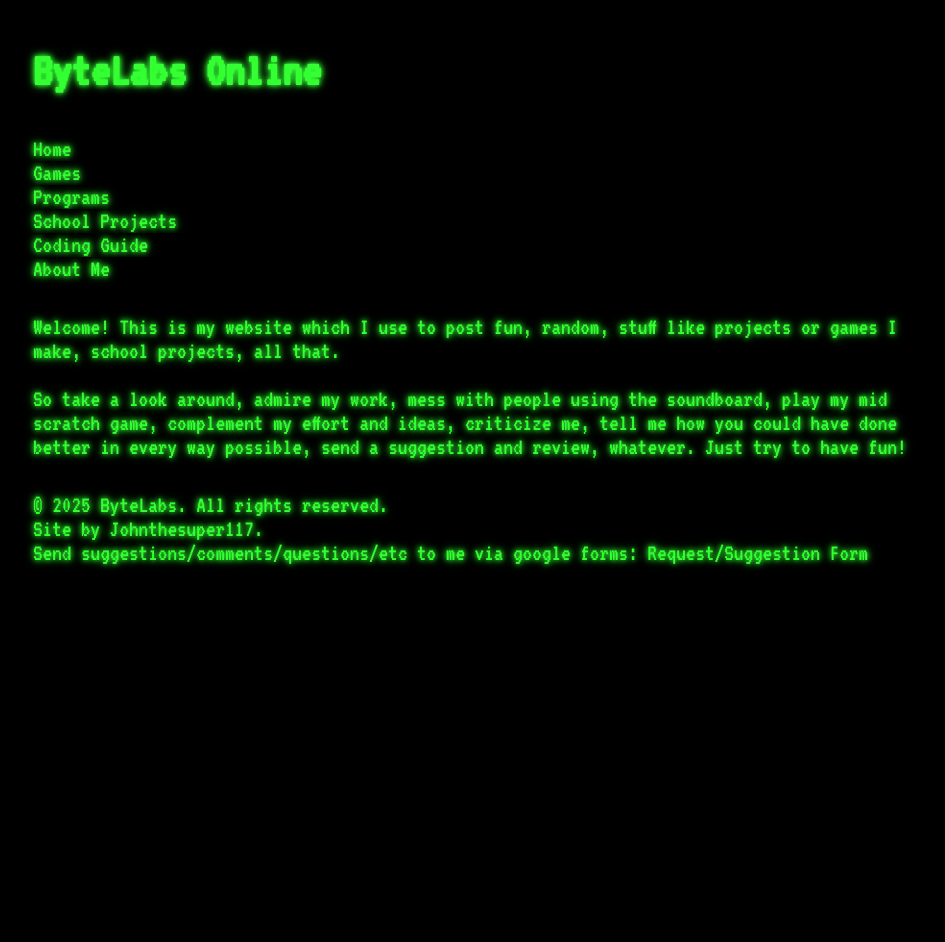
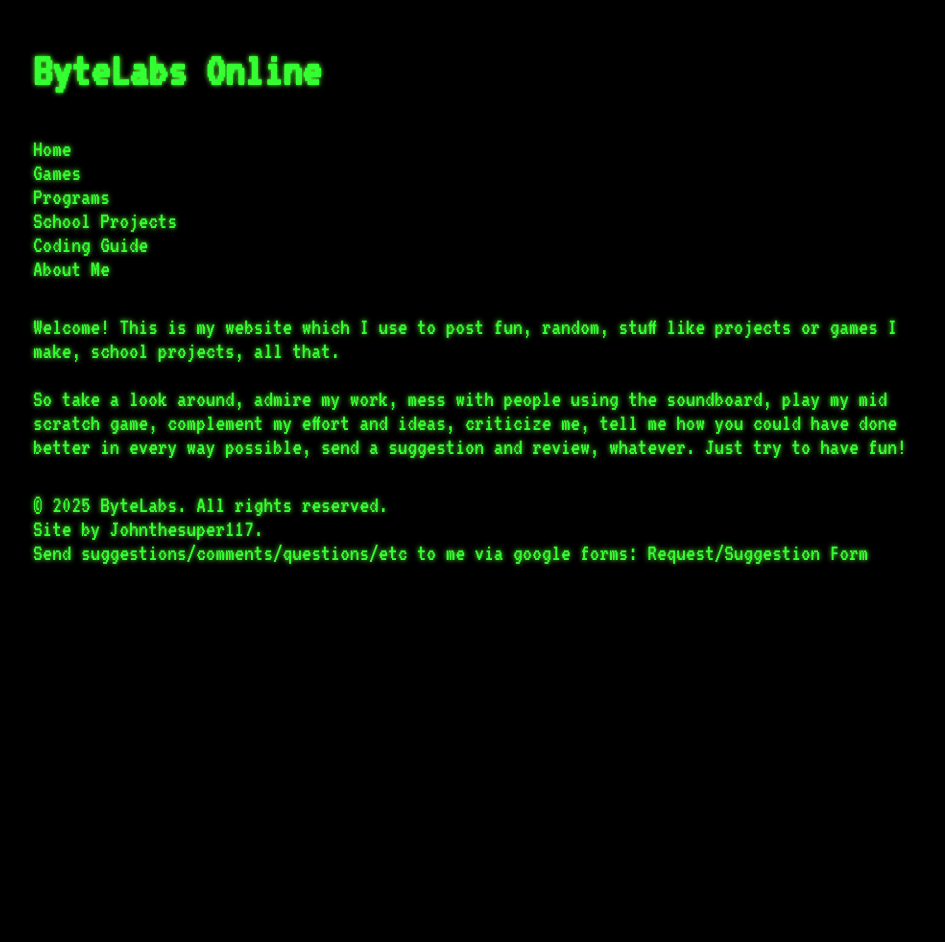
Before and after one commit to Johnthesuper117/bytelabs.online, a Jekyll site: the page built from index.html, in a window 1280 px wide. Shown: the whole page, without its empty margins (0-945 px from the left). Built offline with Jekyll 4.4.1, drawn with Linux system fonts in a browser that asks for light colours.

Commit message:
minor style changs

```diff
--- a/assets/css/stylesheet.css
+++ b/assets/css/stylesheet.css
@@ -41,9 +41,6 @@ h1, ul, p, iframe {
   box-shadow: 0 0 10px #000;
   margin-left: 10px;
   max-width: 900px;
-  text-shadow:
-    0 0 5px var(--color-text1),
-    0 0 10px var(--color-text1);
 }
 
 body {
--- a/profile.html
+++ b/profile.html
@@ -2,9 +2,8 @@
 layout: default
 title: Profile
 ---
-<p>
-  <h1 class="centered">Johnthesuper117</h1>
-  <h3 class="centered">I like gaming and making games.</h3>
+<p class="centered">
+  <h1>Johnthesuper117</h1>
 
   <h5>Interests:</h5>
   I'm into video games; playing, designing, and coding them.
```
